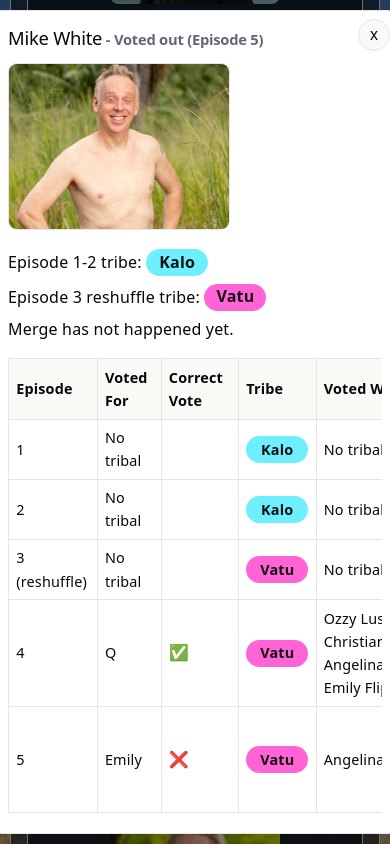
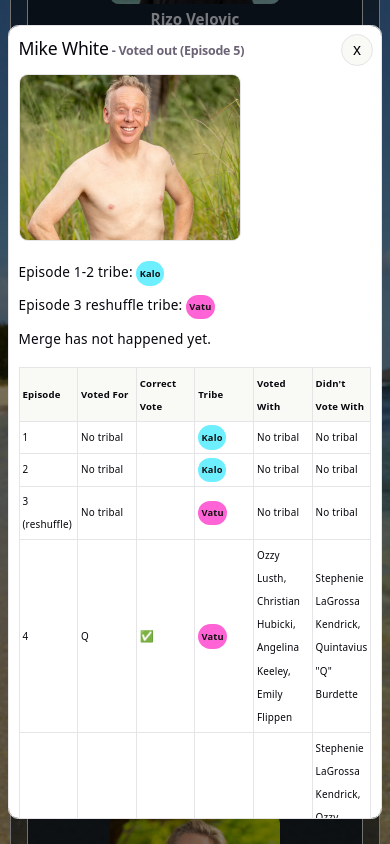
Before and after one commit to hsujasonf/fantasy-survivor-50, a React (Vite) app: page / in a window 390 px wide. Both pictures are taken after a click on the button "Mike White". Built offline with nearby package versions, Linux system fonts and the light colour scheme.

Commit message:
touching up css

```diff
--- a/src/App.css
+++ b/src/App.css
@@ -138,6 +138,7 @@
 
 .player-dialog {
   width: min(920px, 100%);
+  max-width: calc(100vw - 1rem);
   max-height: min(88vh, 760px);
   overflow: auto;
   background: var(--bg);
@@ -147,6 +148,7 @@
   padding: 1.4rem 1.6rem;
   text-align: left;
   position: relative;
+  box-sizing: border-box;
 }
 
 .player-dialog h2 {
@@ -183,6 +185,11 @@
   font-size: 1rem;
 }
 
+.advantage-info {
+  font-weight: 600;
+  color: #e8c840;
+}
+
 .vote-table {
   width: 100%;
   border-collapse: collapse;
@@ -212,6 +219,8 @@
 
 .vote-table th {
   background: var(--social-bg);
+  white-space: nowrap;
+  font-size: 0.88rem;
 }
 
 .vote-table-wrap {
@@ -258,13 +267,13 @@
 
 @media (max-width: 560px) {
   .dialog-backdrop {
-    padding: 0.5rem;
+    padding: 0.35rem;
   }
 
   .player-dialog {
     width: 100%;
     max-height: 94svh;
-    padding: 1rem 1rem 1.2rem;
+    padding: 0.75rem 0.6rem 1rem;
     border-radius: 0.65rem;
   }
 
@@ -276,16 +285,52 @@
     width: min(220px, 100%);
   }
 
+  .pf-details p {
+    font-size: 0.85rem;
+  }
+
   .contestant-card h3 {
     font-size: 0.95rem;
   }
 
   .vote-table {
-    min-width: 640px;
-    font-size: 0.9rem;
+    min-width: 0;
+    width: 100%;
+    font-size: 0.62rem;
+    table-layout: fixed;
+  }
+
+  .vote-table th,
+  .vote-table td {
+    padding: 0.2rem 0.18rem;
+    word-break: break-word;
+    overflow-wrap: break-word;
+  }
+
+  .vote-table th {
+    font-size: 0.6rem;
+    white-space: normal;
+  }
+
+  .vote-table-wrap {
+    overflow-x: visible;
+  }
+
+  .tribe-pill {
+    min-width: 0;
+    font-size: 0.58rem;
+    padding: 0.05rem 0.2rem;
+  }
+
+  .correct-vote {
+    font-size: 0.7rem;
   }
 
   .player-dialog h2 {
-    font-size: 1.15rem;
+    font-size: 1.1rem;
+  }
+
+  .player-status {
+    font-size: 0.78rem;
   }
 }
--- a/src/components/PlayerDialog.tsx
+++ b/src/components/PlayerDialog.tsx
@@ -94,6 +94,9 @@ export default function PlayerDialog({
                 </span>
               </p>
               <p>Merge has not happened yet.</p>
+              {selectedContestant.advantage && (
+                <p className="advantage-info">Advantage: {selectedContestant.advantage}</p>
+              )}
             </div>
           </div>
         </div>
--- a/src/data/contestants.ts
+++ b/src/data/contestants.ts
@@ -32,6 +32,7 @@ export const contestants: Contestant[] = [
     photo: colbyPhoto,
     originalTribe: 'Vatu',
     switchedTribe: 'Kalo',
+    advantage: 'Lost Vote',
   },
   {
     name: 'Stephenie LaGrossa Kendrick',
@@ -46,6 +47,7 @@ export const contestants: Contestant[] = [
     photo: ciriePhoto,
     originalTribe: 'Cila',
     switchedTribe: 'Cila',
+    advantage: 'Extra Vote',
   },
   {
     name: 'Ozzy Lusth',
@@ -53,6 +55,7 @@ export const contestants: Contestant[] = [
     photo: ozzyPhoto,
     originalTribe: 'Cila',
     switchedTribe: 'Vatu',
+    advantage: 'Boomerang Idol',
   },
   {
     name: 'Benjamin "Coach" Wade',
@@ -67,6 +70,7 @@ export const contestants: Contestant[] = [
     photo: aubryPhoto,
     originalTribe: 'Vatu',
     switchedTribe: 'Kalo',
+    advantage: 'Boomerang Idol',
   },
   {
     name: 'Chrissy Hofbeck',
@@ -184,5 +188,6 @@ export const contestants: Contestant[] = [
     photo: rizoPhoto,
     originalTribe: 'Vatu',
     switchedTribe: 'Cila',
+    advantage: 'Boomerang Idol',
   },
 ]
--- a/src/types/survivor.ts
+++ b/src/types/survivor.ts
@@ -6,6 +6,7 @@ export type Contestant = {
   photo: string
   originalTribe: Tribe
   switchedTribe?: Tribe
+  advantage?: string
 }
 
 export type EpisodeVoteMap = Record<number, string>
```
